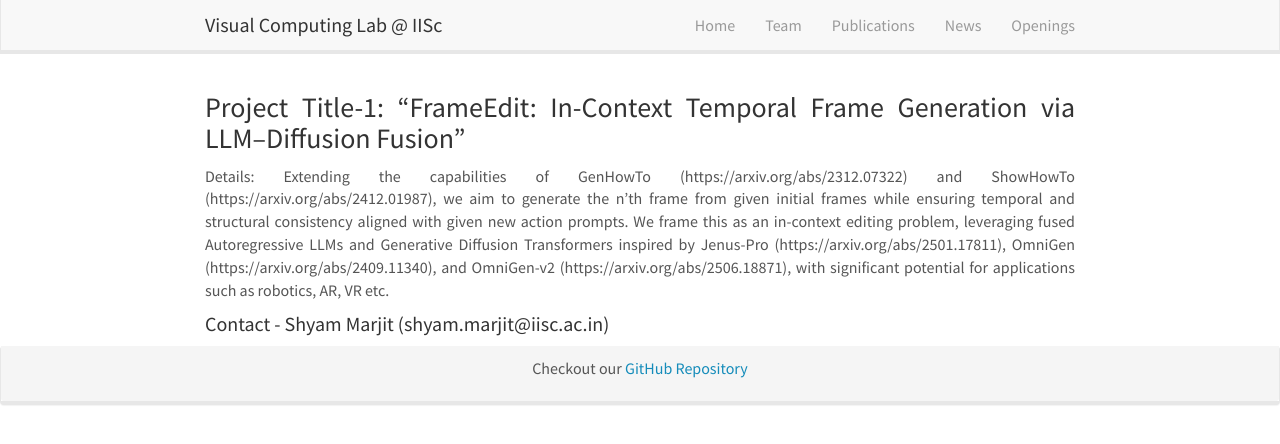
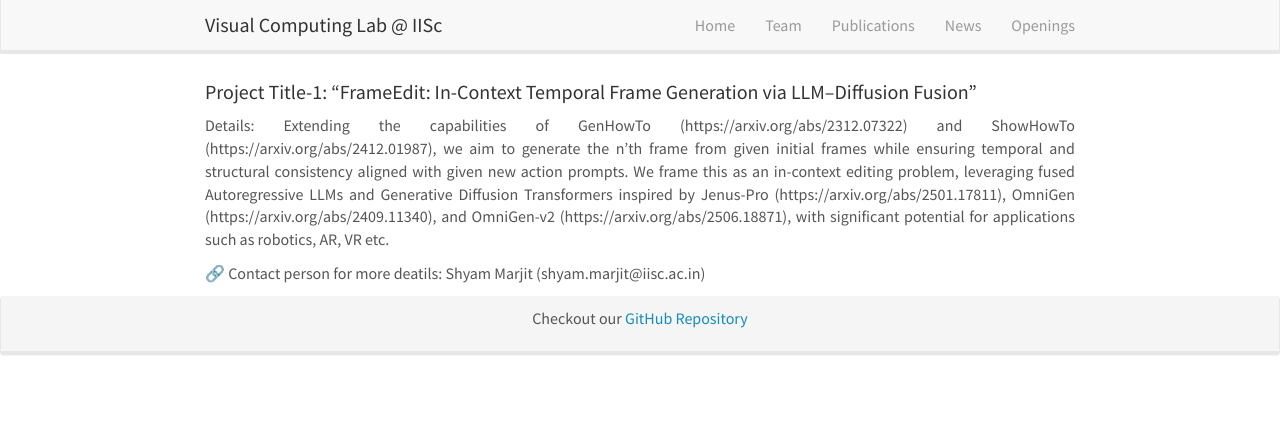
Before and after one commit to vcl-iisc/vclab-website, a Jekyll site: the page built from _pages/mtech_projects.md, in a window 1280 px wide. Shown: the top 444 px of the page. Built offline with Jekyll 4.4.1, drawn with Linux system fonts in a browser that asks for light colours; nearby versions of some CDN libraries.

Commit message:
Update mtech_projects.md

```diff
--- a/_pages/mtech_projects.md
+++ b/_pages/mtech_projects.md
@@ -7,6 +7,7 @@ permalink: /mtech_projects/
 ---
 
 
-### Project Title-1: "FrameEdit: In-Context Temporal Frame Generation via LLM–Diffusion Fusion"
+#### Project Title-1: "FrameEdit: In-Context Temporal Frame Generation via LLM–Diffusion Fusion"
 Details: Extending the capabilities of GenHowTo (https://arxiv.org/abs/2312.07322) and ShowHowTo (https://arxiv.org/abs/2412.01987), we aim to generate the n’th frame from given initial frames while ensuring temporal and structural consistency aligned with given new action prompts. We frame this as an in-context editing problem, leveraging fused Autoregressive LLMs and Generative Diffusion Transformers inspired by Jenus-Pro (https://arxiv.org/abs/2501.17811), OmniGen (https://arxiv.org/abs/2409.11340), and OmniGen-v2 (https://arxiv.org/abs/2506.18871), with significant potential for applications such as robotics, AR, VR etc.
-#### Contact - Shyam Marjit (shyam.marjit@iisc.ac.in)
+
+🔗 Contact person for more deatils: Shyam Marjit (shyam.marjit@iisc.ac.in)
```
